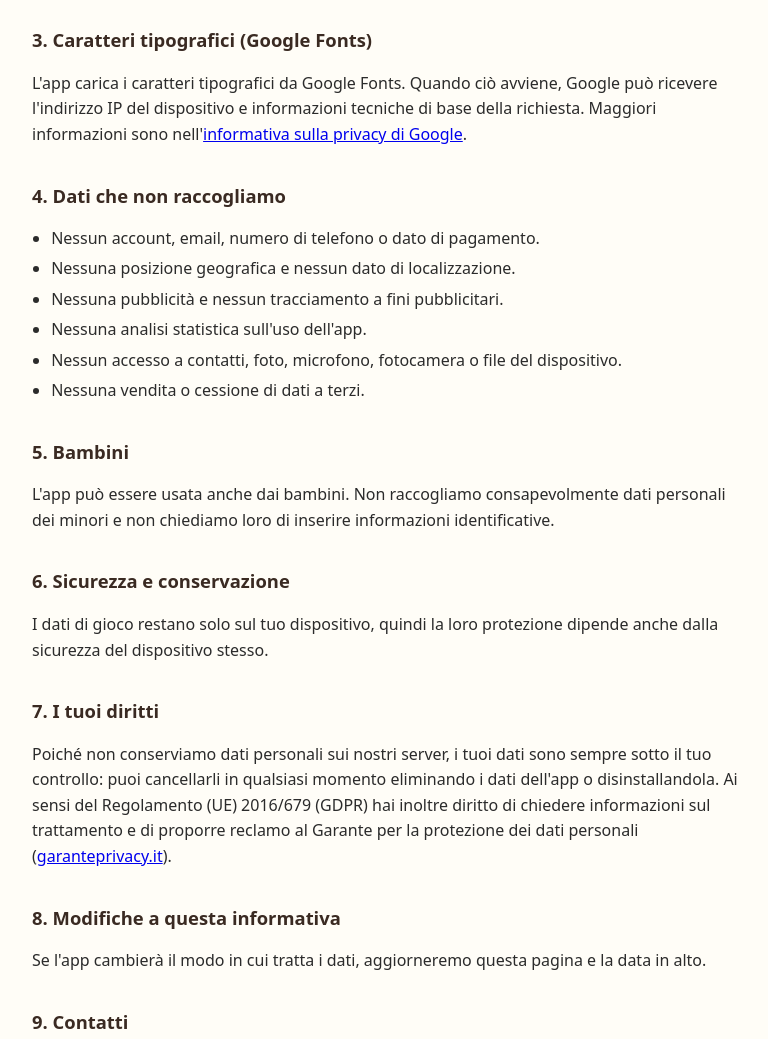
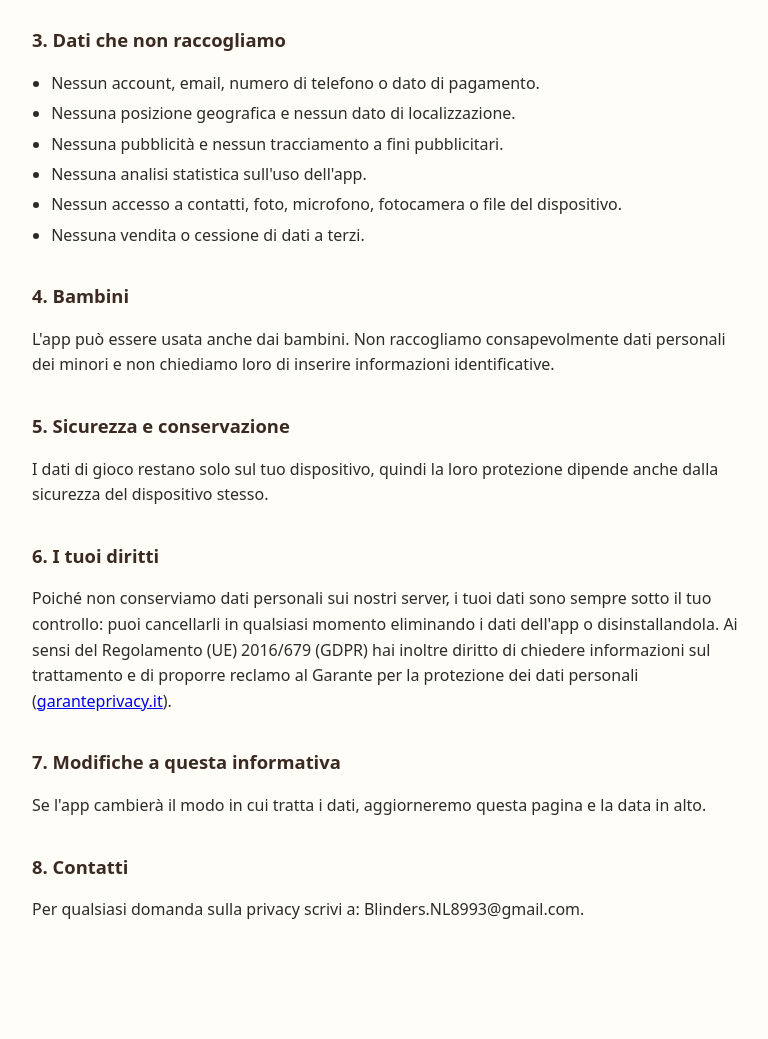
Before and after one commit to AlessioCappello1989/bitbit-miguel-privacy, a plain HTML site: page index.html in a window 1280 px wide. Shown: the part 640-1679 px from the top of the page, without its empty margins (248-1016 px from the left). After the commit the page ends 1627 px from the top, so only its background shows below. Drawn offline with Linux system fonts and the light colour scheme.

Commit message:
Renumber sections in privacy policy in index.html

```diff
--- a/index.html
+++ b/index.html
@@ -33,10 +33,7 @@
 </ul>
 <p>Disinstallando l'app o cancellando i dati dell'app questi dati vengono eliminati. Non possiamo recuperarli perché non li riceviamo.</p>
 
-<h2>3. Caratteri tipografici (Google Fonts)</h2>
-<p>L'app carica i caratteri tipografici da Google Fonts. Quando ciò avviene, Google può ricevere l'indirizzo IP del dispositivo e informazioni tecniche di base della richiesta. Maggiori informazioni sono nell'<a href="https://policies.google.com/privacy">informativa sulla privacy di Google</a>.</p>
-
-<h2>4. Dati che non raccogliamo</h2>
+<h2>3. Dati che non raccogliamo</h2>
 <ul>
    <li>Nessun account, email, numero di telefono o dato di pagamento.</li>
    <li>Nessuna posizione geografica e nessun dato di localizzazione.</li>
@@ -46,19 +43,19 @@
    <li>Nessuna vendita o cessione di dati a terzi.</li>
 </ul>
 
-<h2>5. Bambini</h2>
+<h2>4. Bambini</h2>
 <p>L'app può essere usata anche dai bambini. Non raccogliamo consapevolmente dati personali dei minori e non chiediamo loro di inserire informazioni identificative.</p>
 
-<h2>6. Sicurezza e conservazione</h2>
+<h2>5. Sicurezza e conservazione</h2>
 <p>I dati di gioco restano solo sul tuo dispositivo, quindi la loro protezione dipende anche dalla sicurezza del dispositivo stesso.</p>
 
-<h2>7. I tuoi diritti</h2>
+<h2>6. I tuoi diritti</h2>
 <p>Poiché non conserviamo dati personali sui nostri server, i tuoi dati sono sempre sotto il tuo controllo: puoi cancellarli in qualsiasi momento eliminando i dati dell'app o disinstallandola. Ai sensi del Regolamento (UE) 2016/679 (GDPR) hai inoltre diritto di chiedere informazioni sul trattamento e di proporre reclamo al Garante per la protezione dei dati personali (<a href="https://www.garanteprivacy.it">garanteprivacy.it</a>).</p>
 
-<h2>8. Modifiche a questa informativa</h2>
+<h2>7. Modifiche a questa informativa</h2>
 <p>Se l'app cambierà il modo in cui tratta i dati, aggiorneremo questa pagina e la data in alto.</p>
 
-<h2>9. Contatti</h2>
+<h2>8. Contatti</h2>
 <p>Per qualsiasi domanda sulla privacy scrivi a: Blinders.NL8993@gmail.com.</p>
 </main>
 </body>
```
